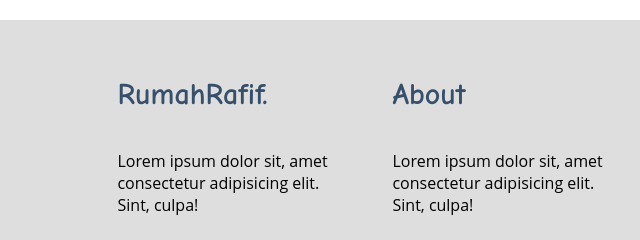
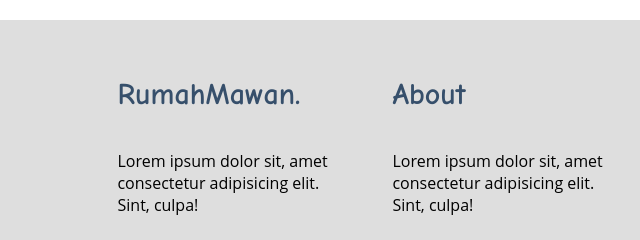
Before and after one commit to mawan22/mawan22.github.io, a plain HTML site: page index.html in a window 1280 px wide. Shown: the part 1907-2147 px from the top of the page, 0-640 px from the left. Drawn offline with Linux system fonts and the light colour scheme.

Commit message:
Update index.html

```diff
--- a/index.html
+++ b/index.html
@@ -110,7 +110,7 @@
         <div class="wrapper">
             <div class="footer">
                 <div class="footer-section">
-                    <h3>RumahRafif.</h3>
+                    <h3>RumahMawan.</h3>
                     <p>Lorem ipsum dolor sit, amet consectetur adipisicing elit. Sint, culpa!</p>
                 </div>
                 <div class="footer-section">
```
